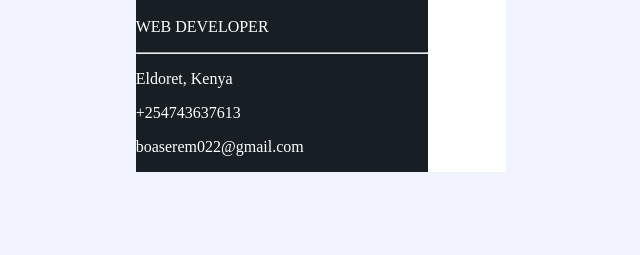
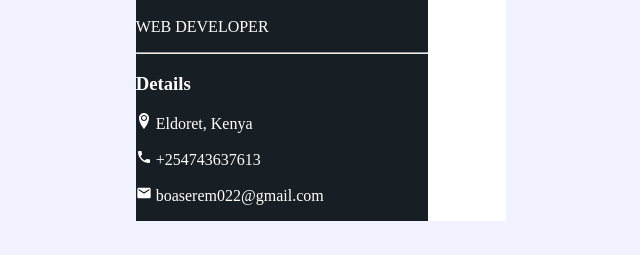
Before and after one commit to kiptanuiBoaz/resume, a React (Create React App) app: page / in a window 1280 px wide. Shown: the part 310-565 px from the top of the page, without its empty margins (319-959 px from the left). Built offline with nearby package versions, Linux system fonts and the light colour scheme.

Commit message:
add details

```diff
--- a/package.json
+++ b/package.json
@@ -8,6 +8,7 @@
     "@testing-library/user-event": "^13.5.0",
     "react": "^18.2.0",
     "react-dom": "^18.2.0",
+    "react-icons": "^4.4.0",
     "react-scripts": "5.0.1",
     "web-vitals": "^2.1.4"
   },
--- a/src/components/side/Details.jsx
+++ b/src/components/side/Details.jsx
@@ -1,11 +1,23 @@
 import React from "react";
+import { ImLocation2} from 'react-icons/im';
+import {IoMdCall} from "react-icons/io"
+import {MdEmail} from "react-icons/md"
+
 
 function Details (){
     return(
         <div>
-            <p><span></span>Eldoret, Kenya</p>
-            <p><span></span>+254743637613</p>
-            <p><span></span>boaserem022@gmail.com</p>
+
+            <h3>Details</h3>
+            <p>
+                <span><ImLocation2/></span>&nbsp;Eldoret, Kenya
+            </p>
+            <p>
+                <span><IoMdCall/></span>&nbsp;+254743637613
+            </p>
+            <p>
+                <span><MdEmail/></span>&nbsp;boaserem022@gmail.com
+            </p>
         </div>
     )
 }
```
Also changed, not shown: 1 other file (tests, documents, lock files or other folders).
